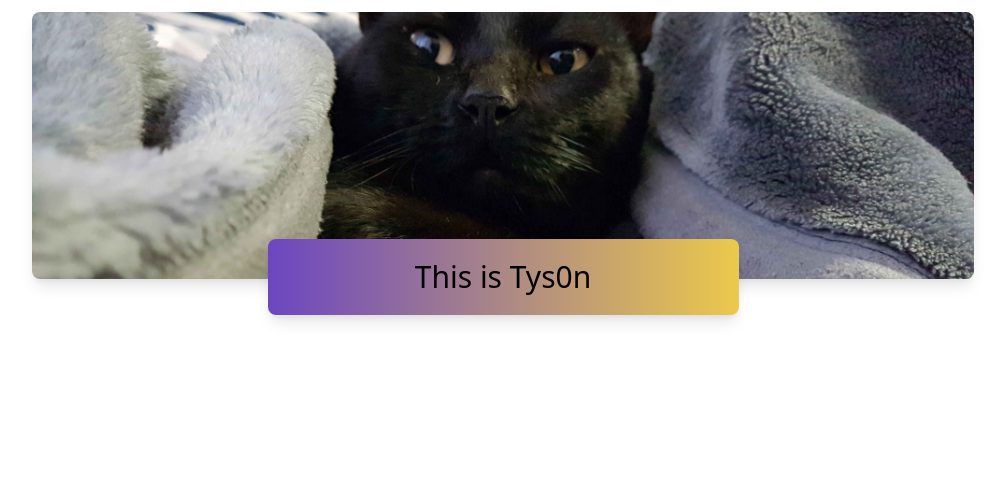
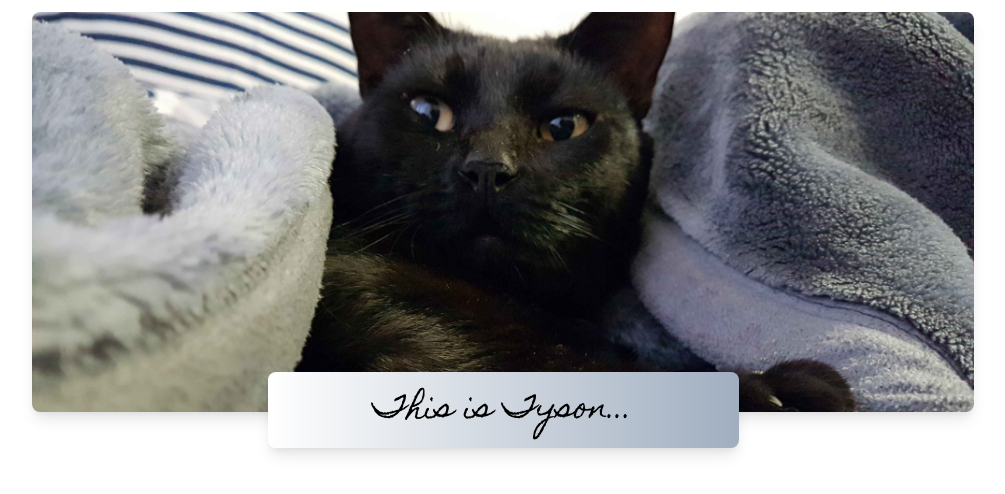
Before and after one commit to howzitWebsites/tys0n.tk_site, a React (Create React App) app: page / in a window 1280 px wide. Shown: the top 494 px of the page, without its empty margins (137-1142 px from the left). Built offline with nearby package versions, Linux system fonts and the light colour scheme; the HTML template or start-up script is replaced by a standard one.

Commit message:
feat(jumbotron): added cursive font, changed gradient and props

```diff
--- a/src/App.tsx
+++ b/src/App.tsx
@@ -9,8 +9,8 @@ const App: React.FC = () => {
   return (
     <div className="App">
       <section className="flex justify-center m-3">
-        <div className="h-screen/3 lg:w-3/4 xl:w-3/4">
-          <Jumbotron image={tyson_1} title="This is Tys0n" fontSize="text-2xl md:text-3xl"/>
+        <div className="h-screen/3 lg:w-3/4 xl:w-3/4 xl:h-screen/2">
+          <Jumbotron image={tyson_1} title="This is Tyson..." titleClasses="text-2xl md:text-3xl cursive"/>
         </div>
       </section>
 {/*
--- a/src/components/Jumbotron.tsx
+++ b/src/components/Jumbotron.tsx
@@ -3,15 +3,15 @@ import React, {FC} from "react";
 interface IJumbotronProps {
     image: string,
     title: string,
-    fontSize: string
+    titleClasses: string
 };
 
-const Jumbotron: FC<IJumbotronProps> = ({image, title, fontSize}) => {
+const Jumbotron: FC<IJumbotronProps> = ({image, title, titleClasses}) => {
     return (
     <div className="h-full w-full">
         <img src={image} className="object-cover w-full h-full rounded-lg shadow-lg" alt="Jumbotron"/>
         <div className="flex justify-center text-center -mt-8 md:-mt-10">
-            <h1 className={`bg-gradient-to-r from-purple-700 to-yellow-500 p-3 w-4/5 md:w-1/2 md:p-5 rounded-lg shadow-lg ${fontSize}`}>{title}</h1>
+            <h1 className={`bg-gradient-to-r from-white to-gray-500 p-3 w-4/5 md:w-1/2 md:p-5 rounded-lg shadow-lg ${titleClasses}`}>{title}</h1>
         </div>
     </div>
     );
--- a/src/styles/index.css
+++ b/src/styles/index.css
@@ -0,0 +1,6 @@
+@import url("https://fonts.googleapis.com/css2?family=Homemade+Apple&display=swap");
+
+/* Fonts */
+.cursive {
+  font-family: "Homemade Apple", cursive;
+}
```
